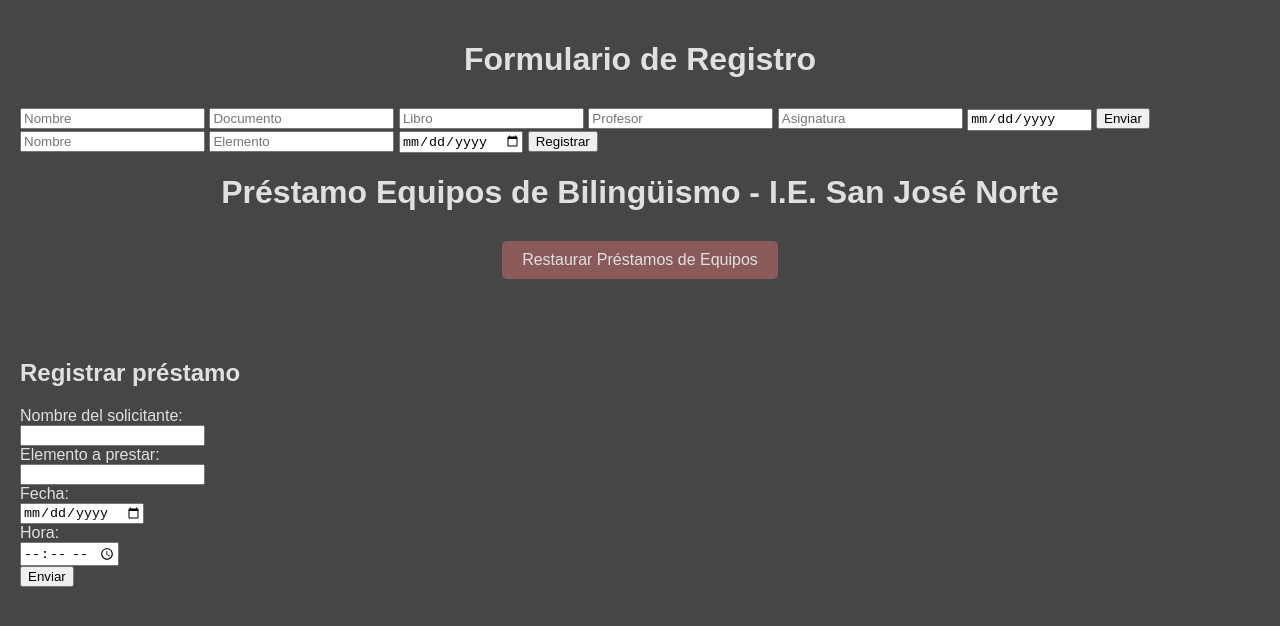
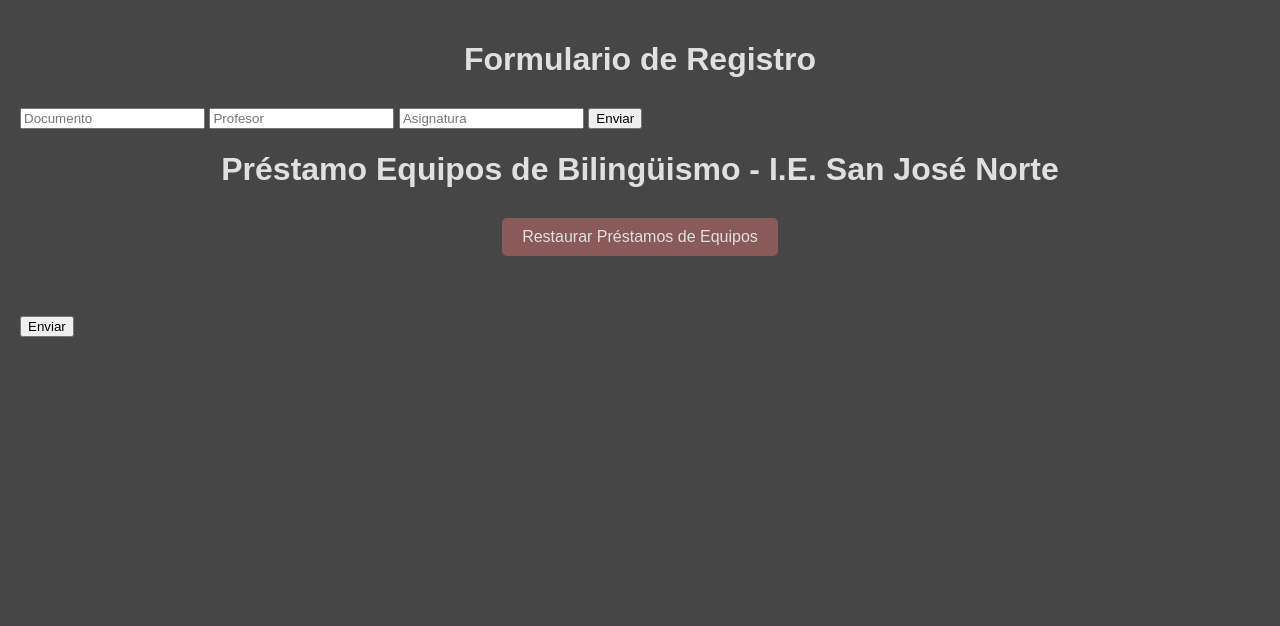
Before and after one commit to Elias32343/def, a plain HTML site: page index.html in a window 1280 px wide. Drawn offline with Linux system fonts and the light colour scheme; a web font is replaced by a local one.

Commit message:
Update index.html

```diff
--- a/index.html
+++ b/index.html
@@ -10,22 +10,12 @@
 <body>
   <h1>Formulario de Registro</h1>
   <form id="formulario">
-  <input type="text" id="nombre" placeholder="Nombre" required>
   <input type="text" id="documento" placeholder="Documento" required>
-  <input type="text" id="libro" placeholder="Libro" required>
   <input type="text" id="profesor" placeholder="Profesor" required>
   <input type="text" id="asignatura" placeholder="Asignatura" required>
-  <input type="date" id="fecha" readonly>
+
   <button type="submit">Enviar</button>
 </form>
-
-
-  <form id="registro-form">
-    <input type="text" name="nombre" placeholder="Nombre" required />
-    <input type="text" name="elemento" placeholder="Elemento" required />
-    <input type="date" name="fechaPrestamo" required />
-    <button type="submit">Registrar</button>
-  </form>
   <div id="mensaje"></div>
   <div class="container">
     <h1>Préstamo Equipos de Bilingüismo - I.E. San José Norte</h1>
@@ -36,20 +26,6 @@
     <div id="sync-status"></div>
     <!-- Contenedor de los equipos -->
     <div id="malla"></div>
-    <h2>Registrar préstamo</h2>
-<form id="form-prestamo">
-  <label>Nombre del solicitante:</label><br />
-  <input type="text" name="nombre" required /><br />
-
-  <label>Elemento a prestar:</label><br />
-  <input type="text" name="elemento" required /><br />
-
-  <label>Fecha:</label><br />
-  <input type="date" name="fecha" required /><br />
-
-  <label>Hora:</label><br />
-  <input type="time" name="hora" required /><br />
-
   <button type="submit">Enviar</button>
 </form>
 
```
